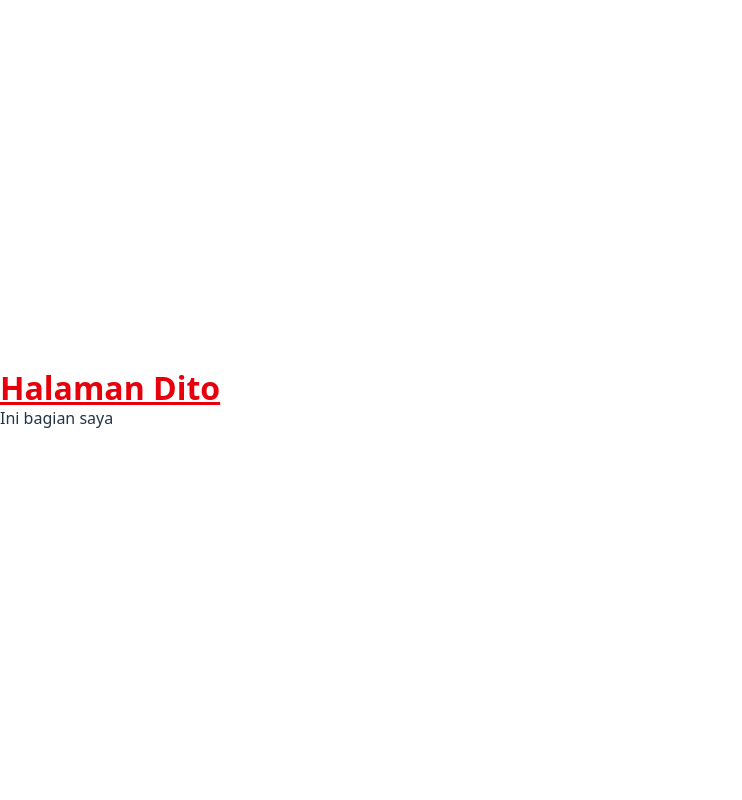
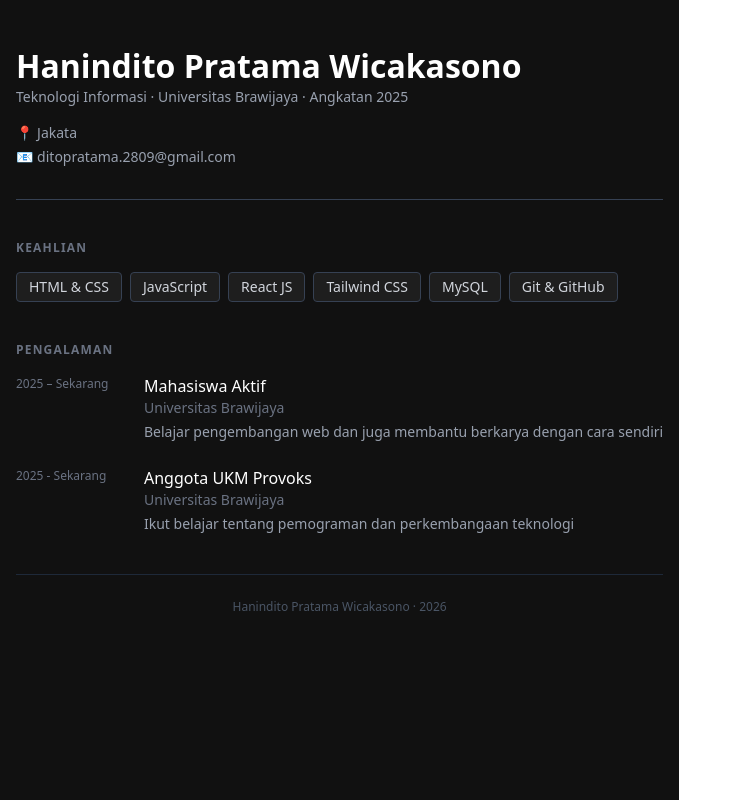
Before and after one commit to Mr-Dahlan/project-based-task, a React (Vite) app: page /dito in a window 1280 px wide. Shown: the whole page, without its empty margins (0-742 px from the left). Built offline with nearby package versions, Linux system fonts and the light colour scheme.

Commit message:
punyakudito

```diff
--- a/src/pages/Dito/App.jsx
+++ b/src/pages/Dito/App.jsx
@@ -1,8 +1,93 @@
 export default function DitoApp() {
+  const biodata = {
+    nama: "Hanindito Pratama Wicakasono",
+    jurusan: "Teknologi Informasi",
+    universitas: "Universitas Brawijaya",
+    angkatan: "2025",
+    kota: "Jakata",
+    email: "ditopratama.2809@gmail.com",
+  };
+
+  const skills = [
+    "HTML & CSS",
+    "JavaScript",
+    "React JS",
+    "Tailwind CSS",
+    "MySQL",
+    "Git & GitHub",
+  ];
+
+  const pengalaman = [
+    {
+      tahun: "2025 – Sekarang",
+      judul: "Mahasiswa Aktif",
+      tempat: "Universitas Brawijaya",
+      keterangan: "Belajar pengembangan web dan juga membantu berkarya dengan cara sendiri",
+    },
+    {
+      tahun: "2025 - Sekarang",
+      judul: "Anggota UKM Provoks",
+      tempat: "Universitas Brawijaya",
+      keterangan: "Ikut belajar tentang pemograman dan perkembangaan teknologi",
+    },
+  ];
+
   return (
-    <div>
-      <h1 className="text-3xl font-bold underline text-red-600">Halaman Dito</h1>
-      <p>Ini bagian saya</p>
+    <div className="min-h-screen bg-[#111111] text-gray-200 py-12 px-4">
+      <div className="max-w-2xl mx-auto space-y-10">
+
+        {/* ── HEADER / BIODATA ── */}
+        <div className="border-b border-gray-700 pb-8">
+          <h1 className="text-3xl font-bold text-white mb-1">{biodata.nama}</h1>
+          <p className="text-gray-400 text-sm mb-4">
+            {biodata.jurusan} · {biodata.universitas} · Angkatan {biodata.angkatan}
+          </p>
+          <div className="flex flex-col gap-1 text-sm text-gray-400">
+            <span>📍 {biodata.kota}</span>
+            <span>📧 {biodata.email}</span>
+          </div>
+        </div>
+
+        {/* ── SKILL ── */}
+        <div>
+          <h2 className="text-xs uppercase tracking-widest text-gray-500 mb-4 font-semibold">
+            Keahlian
+          </h2>
+          <div className="flex flex-wrap gap-2">
+            {skills.map((s) => (
+              <span
+                key={s}
+                className="bg-[#1e1e1e] border border-gray-700 text-gray-300 text-sm px-3 py-1 rounded"
+              >
+                {s}
+              </span>
+            ))}
+          </div>
+        </div>
+
+        <div>
+          <h2 className="text-xs uppercase tracking-widest text-gray-500 mb-4 font-semibold">
+            Pengalaman
+          </h2>
+          <div className="space-y-6">
+            {pengalaman.map((p, i) => (
+              <div key={i} className="flex gap-4">
+                <div className="text-xs text-gray-500 w-28 shrink-0 pt-0.5">{p.tahun}</div>
+                <div>
+                  <p className="text-white font-medium">{p.judul}</p>
+                  <p className="text-gray-500 text-sm mb-1">{p.tempat}</p>
+                  <p className="text-gray-400 text-sm">{p.keterangan}</p>
+                </div>
+              </div>
+            ))}
+          </div>
+        </div>
+
+        <div className="border-t border-gray-800 pt-6 text-center text-xs text-gray-600">
+          {biodata.nama} · {new Date().getFullYear()}
+        </div>
+
+      </div>
     </div>
   );
 }
```
Also changed, not shown: 1 other file (tests, documents, lock files or other folders).
